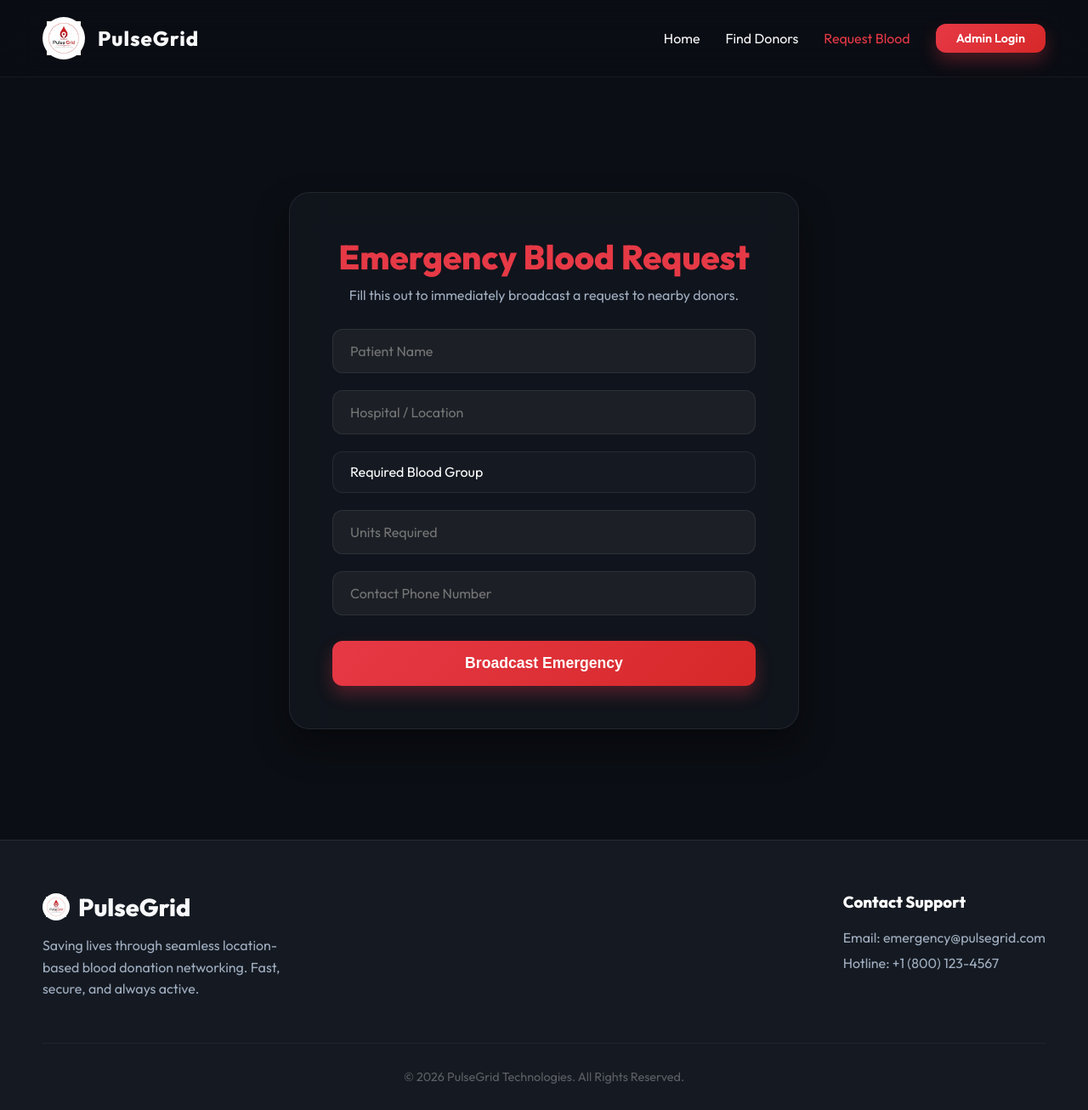
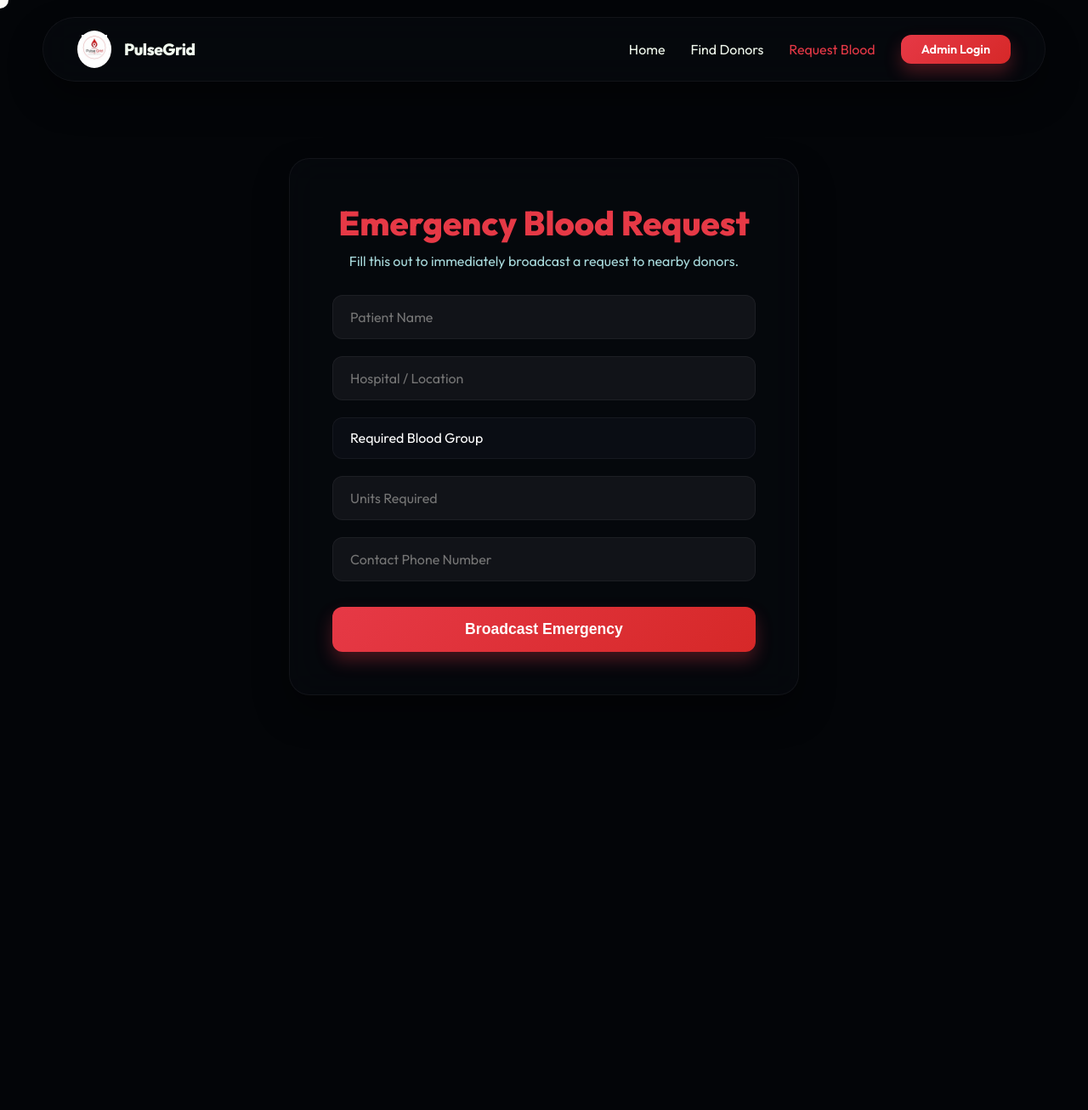
Before and after one commit to Abhinavms1/pulsegrid, a Next.js app: page /request-blood in a window 1280 px wide. Shown: the whole page at 85% size. After the commit the page ends 868 px from the top, so only its background shows below. Built offline with nearby package versions, Linux system fonts and the light colour scheme.

Commit message:
Implement Phase 8: Framer Motion, Magnetic Buttons, Smooth Scrolling, and Custom Cursor

```diff
--- a/package.json
+++ b/package.json
@@ -13,6 +13,8 @@
     "@libsql/client": "^0.17.4",
     "@prisma/adapter-libsql": "^6.3.0",
     "@prisma/client": "^6.3.0",
+    "@studio-freight/react-lenis": "^0.0.47",
+    "framer-motion": "^11.0.8",
     "leaflet": "^1.9.4",
     "leaflet-defaulticon-compatibility": "^0.1.2",
     "next": "16.3.0",
--- a/src/app/globals.css
+++ b/src/app/globals.css
@@ -2,20 +2,27 @@
 
 :root {
   --primary-red: #E63946;
-  --primary-red-hover: #D62828;
-  --dark-bg: #0B0E14;
-  --dark-surface: #151A22;
-  --text-light: #F8F9FA;
-  --text-muted: #A0AEC0;
-  --glass-bg: rgba(21, 26, 34, 0.6);
-  --glass-border: rgba(255, 255, 255, 0.08);
-  --glass-highlight: rgba(255, 255, 255, 0.15);
+  --primary-red-hover: #d62828;
+  --dark-bg: #030508;
+  --dark-surface: #0a0d14;
+  --text-light: #F1FAEE;
+  --text-muted: #A8DADC;
+  --glass-bg: rgba(11, 14, 20, 0.4);
+  --glass-border: rgba(255, 255, 255, 0.05);
+  --glass-highlight: rgba(255, 255, 255, 0.1);
 }
 
 * {
   box-sizing: border-box;
   margin: 0;
   padding: 0;
+  cursor: none !important; /* CSSDA Custom Cursor Override */
+}
+
+/* Hide scrollbar for smooth scrolling immersion */
+::-webkit-scrollbar {
+  width: 0px;
+  background: transparent;
 }
 
 body {
--- a/src/app/layout.js
+++ b/src/app/layout.js
@@ -1,32 +1,27 @@
 import './globals.css'
+import SmoothScroll from '../components/SmoothScroll';
+import CustomCursor from '../components/CustomCursor';
 
 export const metadata = {
-  title: 'PulseGrid - Location-Based Blood Bank',
-  description: 'Connect with nearby blood donors and blood banks instantly.',
+  title: 'PulseGrid - Advanced Blood Network',
+  description: 'Emergency blood network infrastructure.',
 }
 
 export default function RootLayout({ children }) {
   return (
     <html lang="en">
       <body>
-        <nav style={{
-          display: 'flex',
-          justifyContent: 'space-between',
-          alignItems: 'center',
-          padding: '20px 50px',
-          background: 'rgba(11, 14, 20, 0.7)',
-          backdropFilter: 'blur(20px)',
-          borderBottom: '1px solid rgba(255, 255, 255, 0.05)',
-          position: 'sticky',
-          top: 0,
-          zIndex: 1000
-        }}>
+        <SmoothScroll>
+          <CustomCursor />
+
+          <nav className="glass-panel" style={{ display: 'flex', justifyContent: 'space-between', padding: '15px 40px', margin: '20px 50px', borderRadius: '50px', position: 'sticky', top: '20px', zIndex: 1000, border: '1px solid rgba(255,255,255,0.05)' }}>
             <div style={{ display: 'flex', alignItems: 'center', gap: '15px' }}>
-            <div style={{ background: 'white', borderRadius: '50%', padding: '5px', display: 'flex' }}>
-              <img src="/logo.jpg" alt="PulseGrid Logo" style={{ height: '40px', width: '40px', objectFit: 'contain' }} />
+              <div style={{ background: 'white', padding: '5px', borderRadius: '50%' }}>
+                <img src="/logo.jpg" alt="PulseGrid Logo" style={{ width: '30px', height: '30px', objectFit: 'contain' }} />
               </div>
-            <span style={{ fontSize: '1.5rem', fontWeight: 'bold', letterSpacing: '1px' }}>PulseGrid</span>
+              <span style={{ fontWeight: 'bold', fontSize: '1.2rem', color: 'var(--text-light)', letterSpacing: '-0.5px' }}>PulseGrid</span>
             </div>
+
             <div style={{ display: 'flex', gap: '30px', alignItems: 'center' }}>
               <a href="/" className="nav-link">Home</a>
               <a href="/blood-banks" className="nav-link">Find Donors</a>
@@ -35,36 +30,10 @@ export default function RootLayout({ children }) {
             </div>
           </nav>
 
-        <div style={{ paddingTop: '85px' }}>
+          <div style={{ paddingTop: '20px' }}>
             {children}
           </div>
-
-        <footer style={{
-          background: 'var(--dark-surface)',
-          borderTop: '1px solid var(--glass-border)',
-          padding: '60px 50px 30px',
-          marginTop: '80px'
-        }}>
-          <div style={{ display: 'flex', justifyContent: 'space-between', alignItems: 'flex-start', maxWidth: '1200px', margin: '0 auto' }}>
-            <div>
-              <div style={{ display: 'flex', alignItems: 'center', gap: '10px', fontSize: '1.8rem', fontWeight: '800', marginBottom: '15px' }}>
-                <div style={{ background: 'white', padding: '4px', borderRadius: '50%', display: 'flex' }}>
-                  <img src="/logo.jpg" alt="Logo" style={{ width: '24px', height: '24px', objectFit: 'contain' }} />
-                </div>
-                PulseGrid
-              </div>
-              <p style={{ maxWidth: '300px', color: 'var(--text-muted)', lineHeight: '1.6' }}>Saving lives through seamless location-based blood donation networking. Fast, secure, and always active.</p>
-            </div>
-            <div>
-              <h3 style={{ marginBottom: '20px', color: 'white' }}>Contact Support</h3>
-              <p style={{ color: 'var(--text-muted)', marginBottom: '10px' }}>Email: emergency@pulsegrid.com</p>
-              <p style={{ color: 'var(--text-muted)' }}>Hotline: +1 (800) 123-4567</p>
-            </div>
-          </div>
-          <div style={{ textAlign: 'center', marginTop: '50px', borderTop: '1px solid rgba(255,255,255,0.05)', paddingTop: '30px', color: 'rgba(255,255,255,0.3)', fontSize: '0.9rem' }}>
-            © {new Date().getFullYear()} PulseGrid Technologies. All Rights Reserved.
-          </div>
-        </footer>
+        </SmoothScroll>
       </body>
     </html>
   )
--- /dev/null
+++ b/src/components/CustomCursor.js
@@ -0,0 +1,57 @@
+"use client";
+
+import { useEffect, useState } from "react";
+import { motion } from "framer-motion";
+
+export default function CustomCursor() {
+  const [mousePosition, setMousePosition] = useState({ x: 0, y: 0 });
+  const [isHovering, setIsHovering] = useState(false);
+
+  useEffect(() => {
+    const updateMousePosition = (e) => {
+      setMousePosition({ x: e.clientX, y: e.clientY });
+    };
+
+    const handleMouseOver = (e) => {
+      // Expand cursor when hovering over links or buttons
+      if (e.target.tagName.toLowerCase() === 'a' || e.target.tagName.toLowerCase() === 'button' || e.target.closest('a') || e.target.closest('button')) {
+        setIsHovering(true);
+      } else {
+        setIsHovering(false);
+      }
+    };
+
+    window.addEventListener("mousemove", updateMousePosition);
+    window.addEventListener("mouseover", handleMouseOver);
+
+    return () => {
+      window.removeEventListener("mousemove", updateMousePosition);
+      window.removeEventListener("mouseover", handleMouseOver);
+    };
+  }, []);
+
+  return (
+    <motion.div
+      className="custom-cursor"
+      animate={{
+        x: mousePosition.x - 10,
+        y: mousePosition.y - 10,
+        scale: isHovering ? 3 : 1,
+        backgroundColor: isHovering ? "rgba(230, 57, 70, 0.2)" : "white",
+        border: isHovering ? "1px solid var(--primary-red)" : "none"
+      }}
+      transition={{ type: "spring", stiffness: 150, damping: 15, mass: 0.5 }}
+      style={{
+        position: "fixed",
+        top: 0,
+        left: 0,
+        width: "20px",
+        height: "20px",
+        borderRadius: "50%",
+        pointerEvents: "none",
+        zIndex: 10000,
+        mixBlendMode: isHovering ? "normal" : "difference",
+      }}
+    />
+  );
+}
--- /dev/null
+++ b/src/components/SmoothScroll.js
@@ -0,0 +1,11 @@
+"use client";
+
+import { ReactLenis } from '@studio-freight/react-lenis';
+
+export default function SmoothScroll({ children }) {
+  return (
+    <ReactLenis root options={{ lerp: 0.05, duration: 1.5, smoothTouch: true }}>
+      {children}
+    </ReactLenis>
+  );
+}
```
Also changed, not shown: src/app/page.js (+7 -2 lines), src/components/MagneticButton.js (added, +40 -0 lines). Lines whose indentation alone changed are shown as unchanged.
